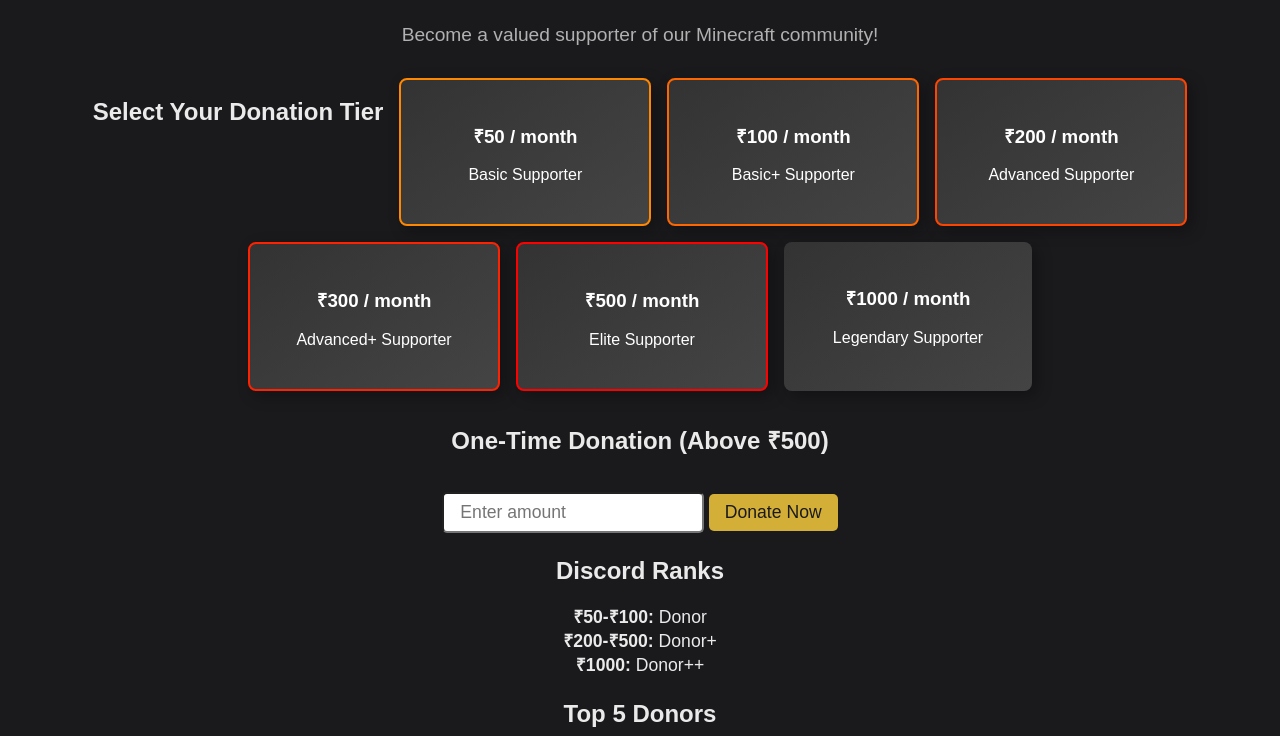
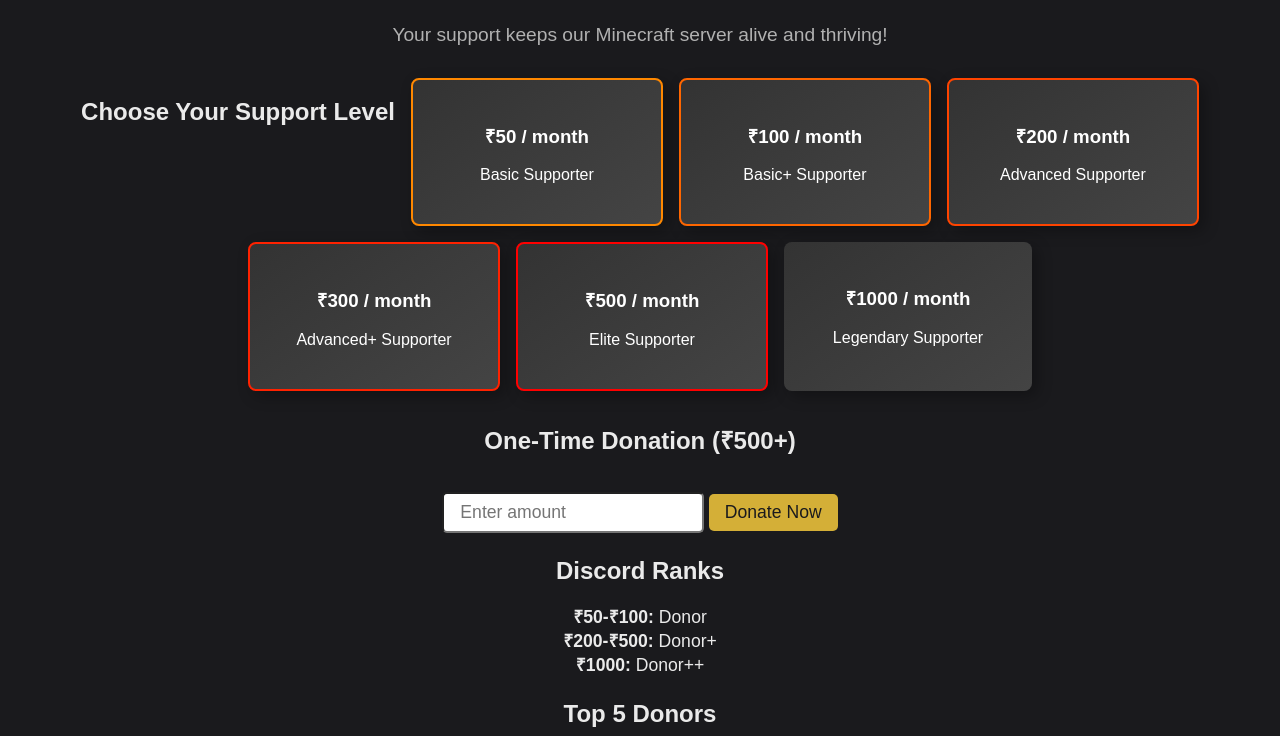
Before and after one commit to Head-BOB/DonorWeb, a plain HTML site: page index.html in a window 1280 px wide. Shown: the part 64-800 px from the top of the page. Drawn offline with Linux system fonts and the light colour scheme.

Commit message:
Update index.html

```diff
--- a/index.html
+++ b/index.html
@@ -7,14 +7,14 @@
     <link rel="stylesheet" href="styles.css">
 </head>
 <body>
-    <header>
+    <header class="header">
         <h1>Support Mallu Lifesteal Server</h1>
-        <p>Become a valued supporter of our Minecraft community!</p>
+        <p>Your support keeps our Minecraft server alive and thriving!</p>
     </header>
 
     <main>
         <section class="donation-options">
-            <h2>Select Your Donation Tier</h2>
+            <h2>Choose Your Support Level</h2>
             <div class="donation-box" onclick="processSubscription(50)">
                 <h3>₹50 / month</h3>
                 <p>Basic Supporter</p>
@@ -42,7 +42,7 @@
         </section>
 
         <section class="one-time-donation">
-            <h2>One-Time Donation (Above ₹500)</h2>
+            <h2>One-Time Donation (₹500+)</h2>
             <input type="number" id="oneTimeAmount" placeholder="Enter amount">
             <button onclick="processOneTimeDonation()">Donate Now</button>
         </section>
```
